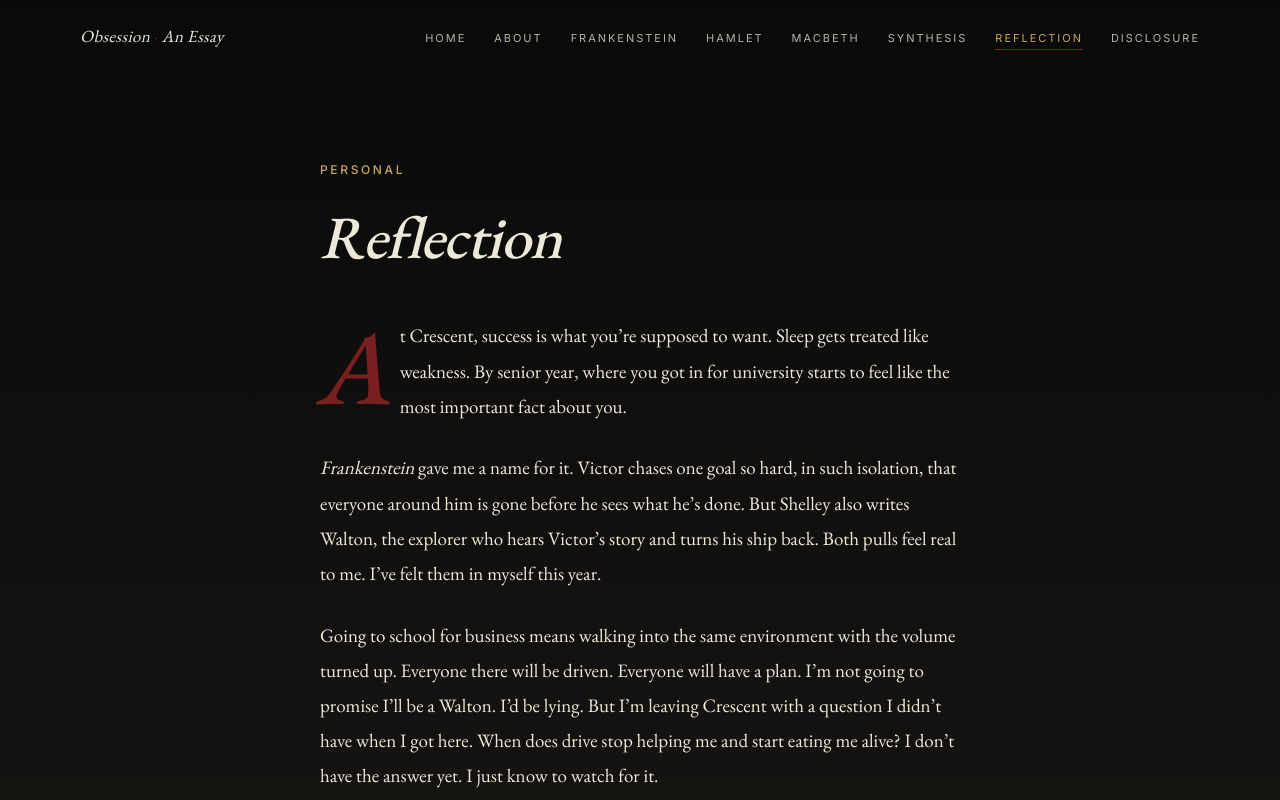
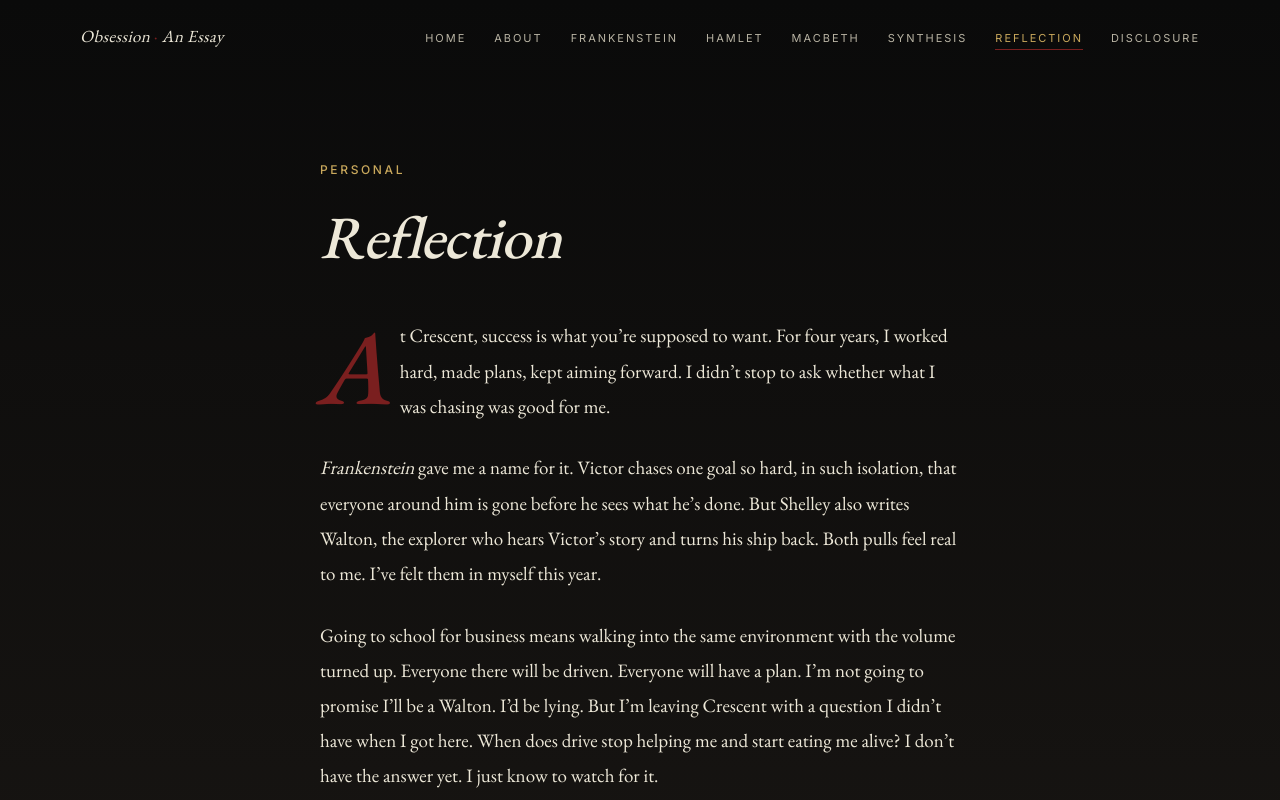
Before and after one commit to vikagarwalmd-svg/eng4u-obsession, a Next.js app: page /reflection in a window 1280 px wide. Shown: the top 800 px of the page. Built offline with nearby package versions, Linux system fonts and the light colour scheme.

Commit message:
Lighten reflection opening: remove sleep/university lines, refocus on personal experience

```diff
--- a/app/reflection/page.tsx
+++ b/app/reflection/page.tsx
@@ -33,9 +33,9 @@ export default function ReflectionPage() {
                 }
               >
                 At Crescent, success is what you&rsquo;re supposed to want.
-                Sleep gets treated like weakness. By senior year, where you
-                got in for university starts to feel like the most important
-                fact about you.
+                For four years, I worked hard, made plans, kept aiming
+                forward. I didn&rsquo;t stop to ask whether what I was
+                chasing was good for me.
               </p>
 
               <p>
```
